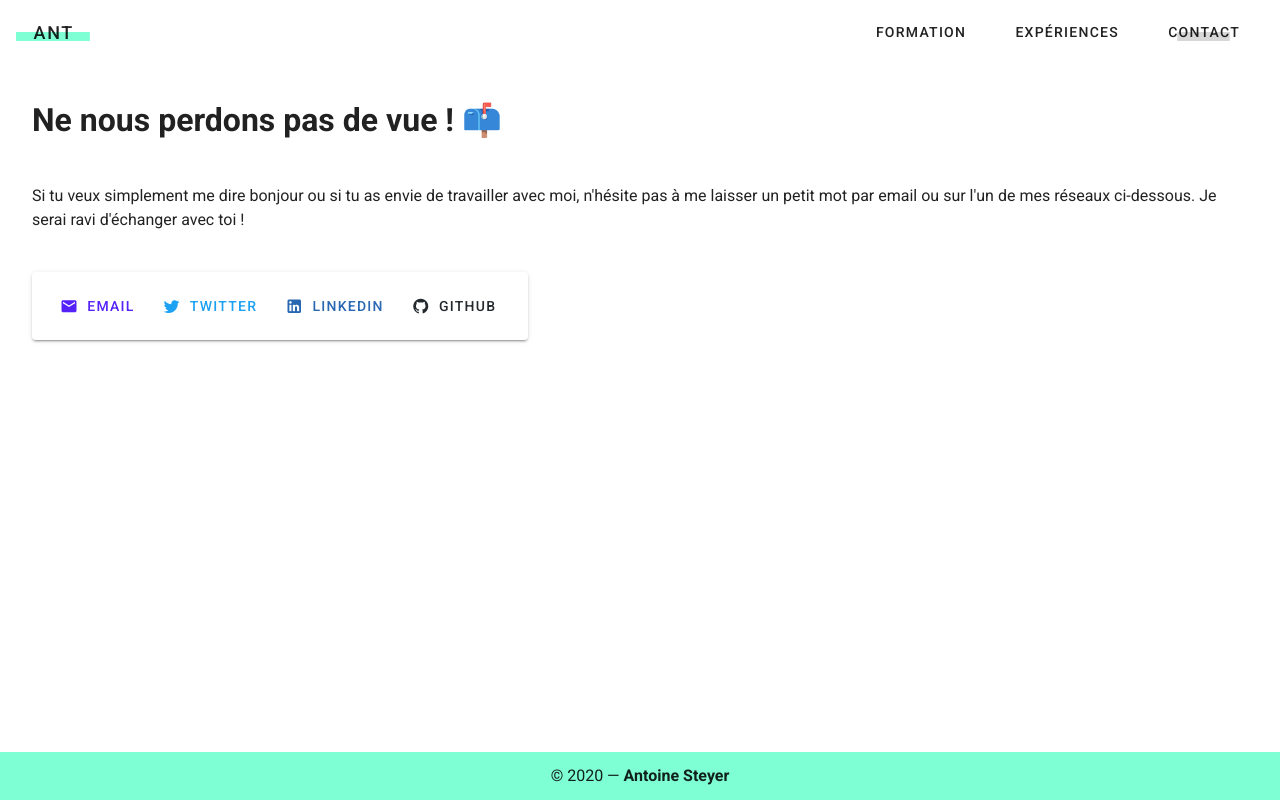
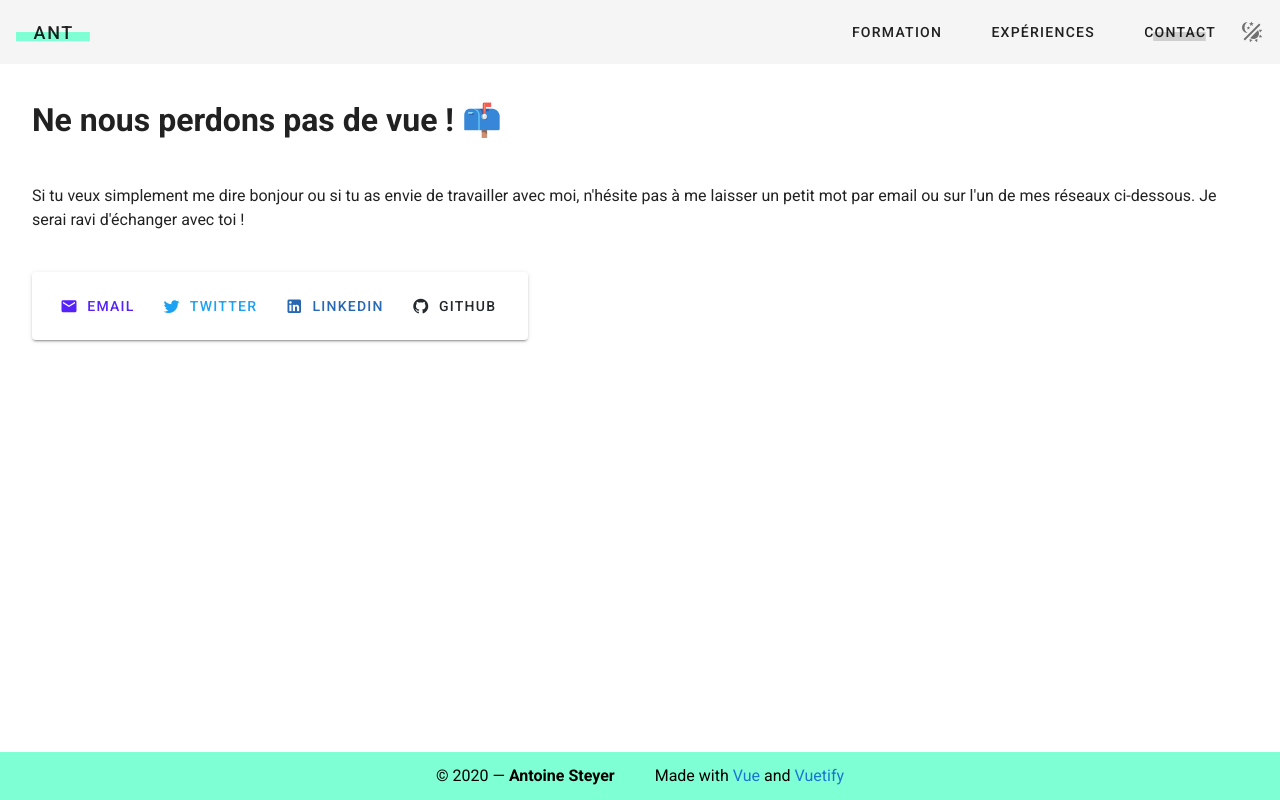
Before and after one commit to antsteyer/portfolio, a Vue app: page /#/contact in a window 1280 px wide. Shown: the top 800 px of the page. Built offline with nearby package versions, Linux system fonts and the light colour scheme.

Commit message:
Add new dark theme 🌙

```diff
--- a/src/App.vue
+++ b/src/App.vue
@@ -1,11 +1,18 @@
 <template>
   <v-app app id="app">
-    <v-app-bar app elevate-on-scroll color="white">
+    <v-app-bar app elevate-on-scroll>
       <v-btn text id="app-title" to="/">ANT</v-btn>
       <v-spacer></v-spacer>
+
       <NavItems v-if="$vuetify.breakpoint.mdAndUp"></NavItems>
+      <v-icon
+        aria-label="Changer le thème"
+        title="Changer le thème"
+        @click="$vuetify.theme.dark = !$vuetify.theme.dark"
+        >mdi-theme-light-dark</v-icon
+      >
       <v-app-bar-nav-icon
-        v-else
+        v-if="!$vuetify.breakpoint.mdAndUp"
         @click.stop="drawer = !drawer"
       ></v-app-bar-nav-icon>
     </v-app-bar>
@@ -23,6 +30,10 @@
     <v-footer padless absolute>
       <v-col class="text-center" cols="12">
         © {{ new Date().getFullYear() }} — <strong>Antoine Steyer</strong>
+        <span class="ml-10"
+          >Made with <a href="https://github.com/vuejs/vue">Vue</a> and
+          <a href="https://github.com/vuetifyjs/vuetify">Vuetify</a></span
+        >
       </v-col>
     </v-footer>
   </v-app>
@@ -52,6 +63,13 @@ export default Vue.extend({
 #app {
   a {
     text-decoration: none;
+    &::before {
+      transition: 0.4s cubic-bezier(1, -1, 0, 2);
+      clip-path: polygon(25% 50%, 75% 50%, 75% 75%, 25% 75%);
+    }
+    &:hover::before {
+      clip-path: polygon(0 0, 100% 0, 100% 100%, 0 100%);
+    }
   }
 
   a {
@@ -67,14 +85,31 @@ export default Vue.extend({
   #app-title {
     font-size: large;
 
-    &::before {
-      opacity: 1;
-      background: aquamarine;
-      clip-path: polygon(0 50%, 100% 50%, 100% 75%, 0 75%);
+    &.theme--light {
+      &::before {
+        opacity: 1;
+        background: aquamarine;
+        clip-path: polygon(0 50%, 100% 50%, 100% 75%, 0 75%);
+      }
+
+      &:hover::before {
+        clip-path: polygon(0 0, 100% 0, 100% 100%, 0 100%);
+      }
     }
 
     &:hover::before {
       clip-path: polygon(0 0, 100% 0, 100% 100%, 0 100%);
+    }
+
+    &.theme--dark {
+      color: aquamarine;
+      &::before {
+        clip-path: polygon(0 50%, 100% 50%, 100% 75%, 0 75%);
+      }
+
+      &:hover::before {
+        clip-path: polygon(0 0, 100% 0, 100% 100%, 0 100%);
+      }
     }
   }
 
@@ -97,12 +132,13 @@ export default Vue.extend({
     width: 10px;
   }
 
-  .theme--light.v-timeline:before {
+  .v-timeline:before {
     background: aquamarine;
   }
-}
 
-footer.v-footer.theme--light {
-  background: aquamarine;
+  footer.v-footer {
+    background: aquamarine;
+    color: black;
+  }
 }
 </style>
--- a/src/views/Contact.vue
+++ b/src/views/Contact.vue
@@ -16,7 +16,11 @@
             <template v-slot:activator="{ on, attrs }">
               <v-btn
                 text
-                :color="link.color"
+                :color="
+                  $vuetify.theme.dark && link.darkModeColor
+                    ? link.darkModeColor
+                    : link.color
+                "
                 :aria-label="'Accéder à ' + link.label"
                 v-bind="attrs"
                 v-on="on"
@@ -40,6 +44,7 @@ interface ContactLink {
   label: string;
   icon: string;
   color: string;
+  darkModeColor?: string;
   link: string;
   funnyCatchPhrase: string;
 }
@@ -75,6 +80,7 @@ export default Vue.extend({
         label: "Github",
         icon: "mdi-github",
         color: "#24292e",
+        darkModeColor: "white",
         link: "https://github.com/antsteyer",
         funnyCatchPhrase: "Pas très rempli, mais appétissant !"
       }
--- a/src/views/Formation.vue
+++ b/src/views/Formation.vue
@@ -1,6 +1,6 @@
 <template>
   <div id="formation">
-    <h1>Laisse moi te raconter une histoire ‍🎓</h1>
+    <h1>C'est une longue histoire ‍🎓</h1>
 
     <v-timeline class="mt-10">
       <v-timeline-item
```
